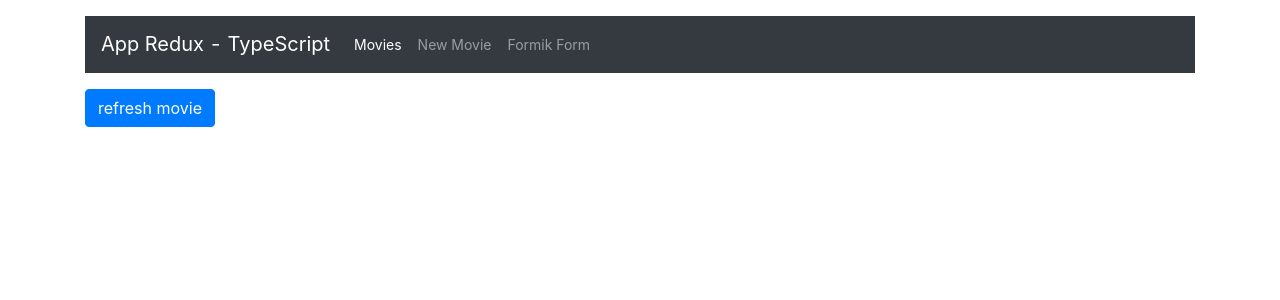
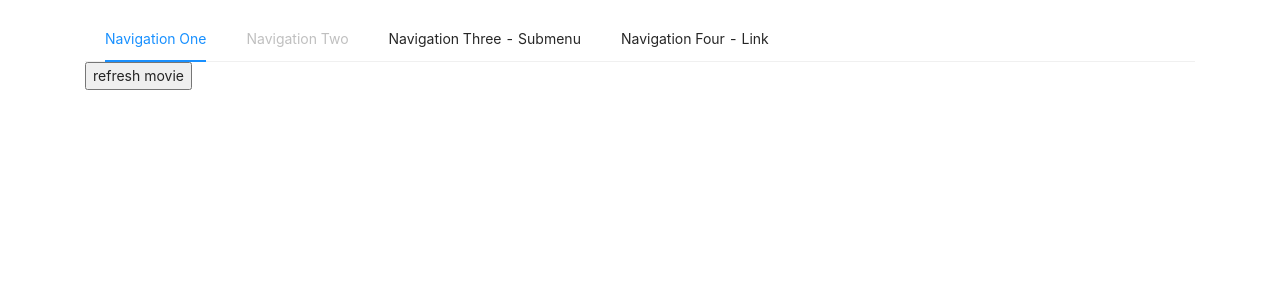
Before and after one commit to zead1992/react-app, a React (Create React App) app: page /movies in a window 1280 px wide. Shown: the top 300 px of the page. Built offline with nearby package versions, Linux system fonts and the light colour scheme.

Commit message:
updated deps

```diff
--- a/src/App.css
+++ b/src/App.css
@@ -1 +1,2 @@
+@import '~bootstrap/dist/css/bootstrap-grid.min.css';
 @import "~antd/dist/antd.css";
--- a/src/components/common/navbar.tsx
+++ b/src/components/common/navbar.tsx
@@ -1,23 +1,49 @@
-import React from 'react';
+import React, {FC, useState} from 'react';
 import {Link, NavLink} from "react-router-dom";
+import {Menu} from 'antd';
 
-function Navbar(props : {}) {
+const {SubMenu} = Menu;
+
+const Navbar: FC = (props: {}) => {
+
+    const [state,setState] = useState({
+        current: 'mail',
+    });
+
+    const handleClick = e => {
+        setState({current: e.key})
+    };
+
     return (
-        <nav className="navbar navbar-expand-lg navbar-dark bg-dark mb-3">
-            <Link to="/" className="navbar-brand">App Redux - TypeScript</Link>
-            <button className="navbar-toggler" type="button" data-toggle="collapse"
-                    data-target="#navbarSupportedContent" aria-controls="navbarSupportedContent"
-                    aria-expanded="false" aria-label="Toggle navigation">
-                <span className="navbar-toggler-icon"/>
-            </button>
-            <div className="collapse navbar-collapse" id="navbarSupportedContent">
-                <div className="navbar-nav mr-auto">
-                    <NavLink to="/movies" className="nav-item nav-link">Movies</NavLink>
-                    <NavLink to="/movies/new" className="nav-item nav-link">New Movie</NavLink>
-                    <NavLink to="/formik" className="nav-item nav-link">Formik Form</NavLink>
-                </div>
-            </div>
-        </nav>
+        <Menu onClick={handleClick}
+              selectedKeys={[state.current]}
+              mode="horizontal">
+            <Menu.Item key="mail">
+                Navigation One
+            </Menu.Item>
+            <Menu.Item key="app"
+                       disabled>
+                Navigation Two
+            </Menu.Item>
+            <SubMenu key="SubMenu"
+                     title="Navigation Three - Submenu">
+                <Menu.ItemGroup title="Item 1">
+                    <Menu.Item key="setting:1">Option 1</Menu.Item>
+                    <Menu.Item key="setting:2">Option 2</Menu.Item>
+                </Menu.ItemGroup>
+                <Menu.ItemGroup title="Item 2">
+                    <Menu.Item key="setting:3">Option 3</Menu.Item>
+                    <Menu.Item key="setting:4">Option 4</Menu.Item>
+                </Menu.ItemGroup>
+            </SubMenu>
+            <Menu.Item key="alipay">
+                <a href="https://ant.design"
+                   target="_blank"
+                   rel="noopener noreferrer">
+                    Navigation Four - Link
+                </a>
+            </Menu.Item>
+        </Menu>
     );
 }
 
--- a/src/index.tsx
+++ b/src/index.tsx
@@ -1,16 +1,12 @@
 import React from 'react';
 import ReactDOM from 'react-dom';
-import './index.css';
-import 'bootstrap/scss/bootstrap.scss';
-import 'bootstrap/dist/js/bootstrap.bundle.min';
-import 'font-awesome/scss/font-awesome.scss'
 import App from './App';
 import * as serviceWorker from './serviceWorker';
 import {Provider} from "react-redux";
 import {BrowserRouter} from "react-router-dom";
 import {store} from "./store/store";
 import {createMuiTheme, Theme, ThemeProvider} from '@material-ui/core';
-import "antd/dist/antd.css";
+import './index.css';
 
 
 const theme : Theme = createMuiTheme({
```
Also changed, not shown: package.json (+8 -7 lines), src/App.tsx (+6 -5 lines), 1 other file (tests, documents, lock files or other folders).
